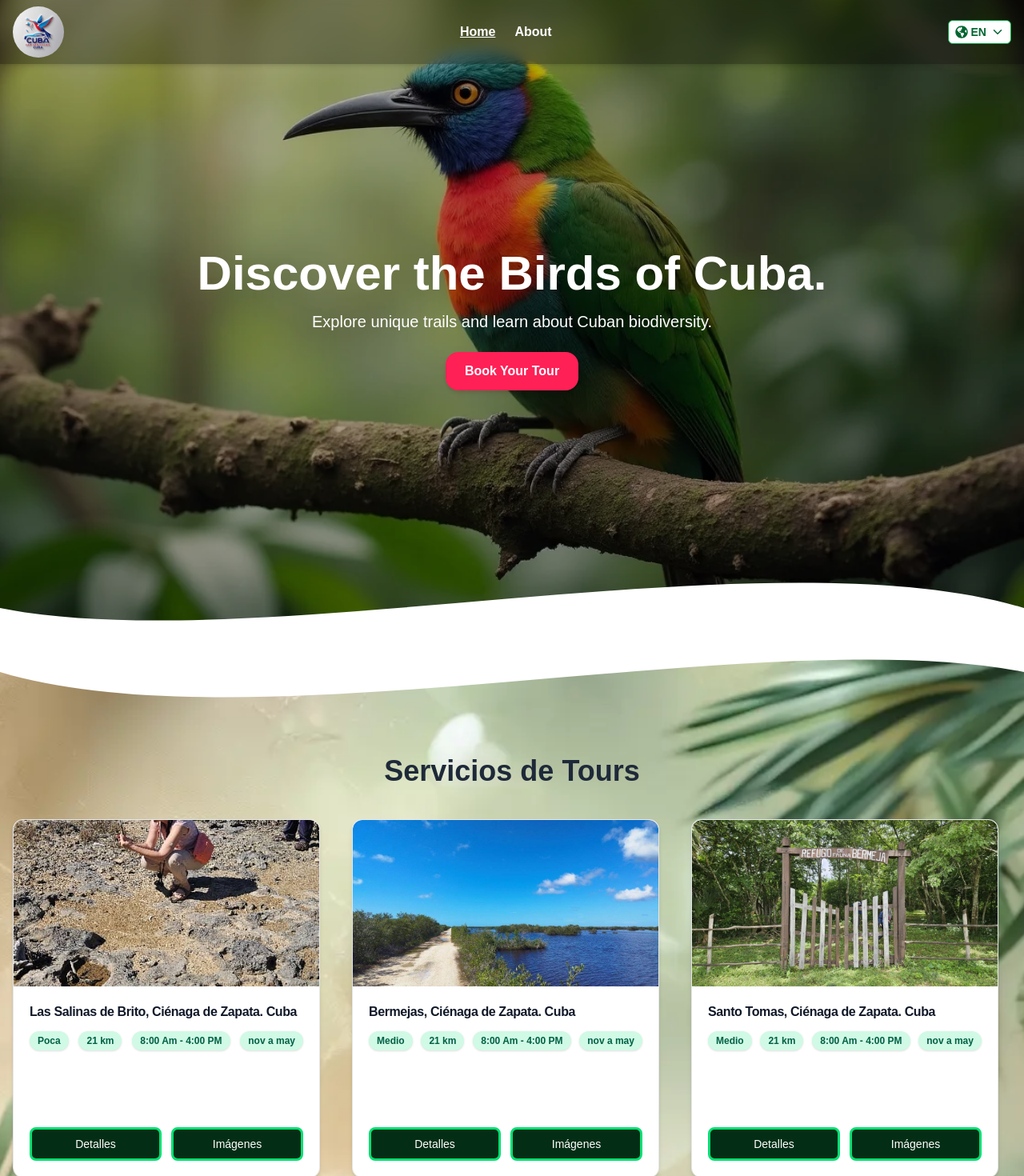
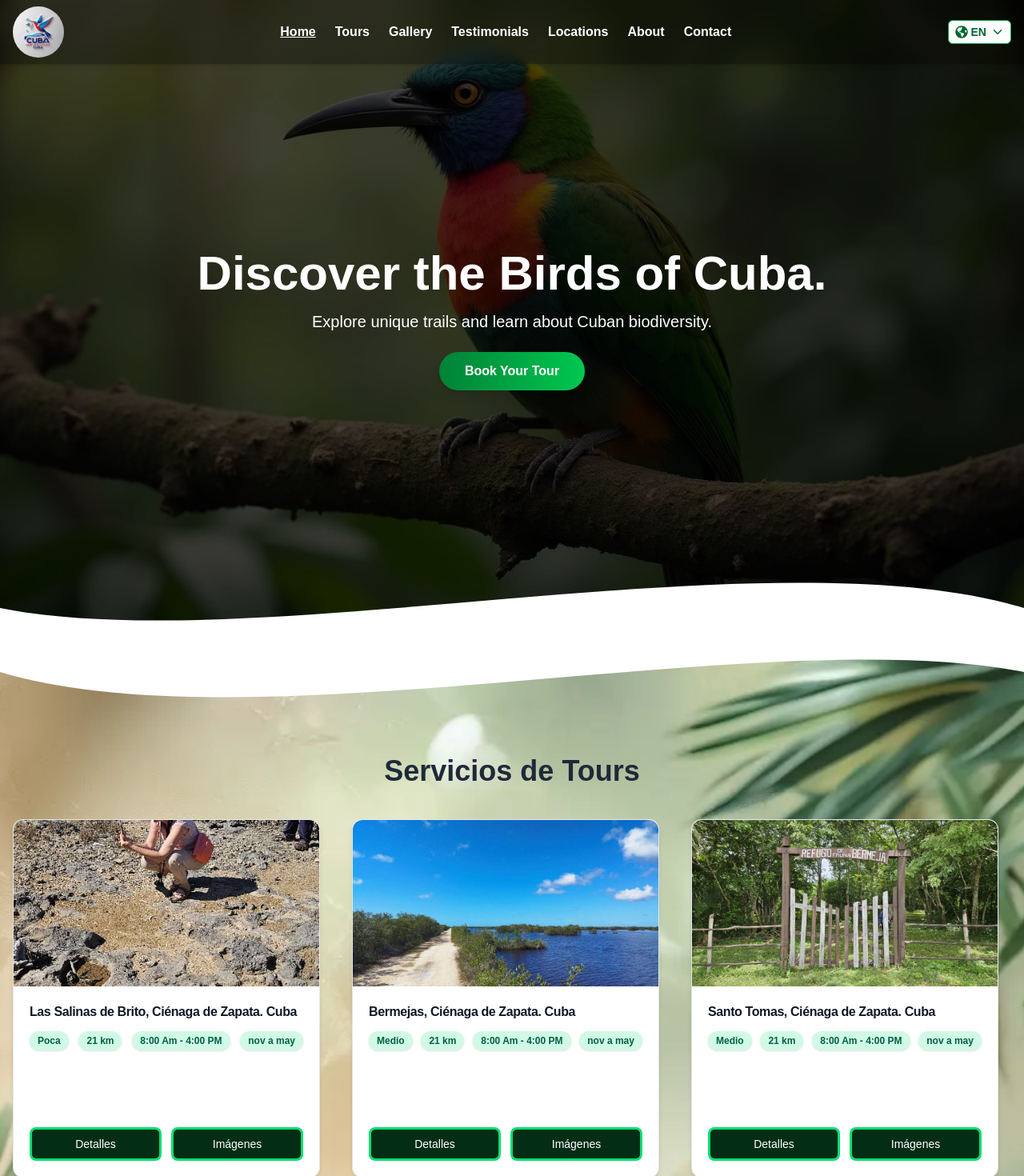
Before and after one commit to GLM1996/avescuba, a Next.js app: page /en in a window 1280 px wide. Shown: the top 1470 px of the page at 80% size. Built offline with nearby package versions, Linux system fonts and the light colour scheme.

Commit message:
Terminando Menu

```diff
--- a/messages/en.json
+++ b/messages/en.json
@@ -4,9 +4,15 @@
     "about": "Go to the about page"
   },
   "Navbar": {
-    "inicio": "Home",
-    "sobre": "About"
+    "home": "Home",
+    "tours": "Tours",
+    "gallery": "Gallery",
+    "testimonials": "Testimonials",
+    "locations": "Locations",
+    "about": "About",
+    "contact": "Contact"
   },
+
   "Hero": {
     "title": "Discover the Birds of Cuba.",
     "subtitle": "Explore unique trails and learn about Cuban biodiversity.",
--- a/messages/es.json
+++ b/messages/es.json
@@ -4,8 +4,13 @@
     "about": "Go to the about page"
   },
   "Navbar": {
-    "inicio": "Inicio",
-    "sobre": "Sobre Nosotros"
+    "home": "Inicio",
+    "tours": "Recorridos",
+    "gallery": "Galería",
+    "testimonials": "Testimonios",
+    "locations": "Ubicaciones",
+    "about": "Sobre Nosotros",
+    "contact": "Contáctame"
   },
   "Hero": {
     "title": "Descubre las Aves de Cuba.",
--- a/src/app/[locale]/components/Contactame.tsx
+++ b/src/app/[locale]/components/Contactame.tsx
@@ -5,7 +5,7 @@ export default function Contactame() {
     const mailtoLink = `mailto:${correo}`;
 
     return (
-      <section className="py-12 px-4 sm:px-8 max-w-4xl mx-auto bg-white rounded-xl shadow-md flex flex-col md:flex-row items-center gap-8 mt-8">
+      <section className="py-12 px-4 sm:px-8 max-w-4xl mx-auto bg-white rounded-xl shadow-md flex flex-col md:flex-row items-center gap-8 mt-8" id="contact">
         {/* Foto */}
         <div className="w-40 h-40 rounded-full overflow-hidden shadow-lg flex-shrink-0">
           <img
--- a/src/app/[locale]/components/Gallery.tsx
+++ b/src/app/[locale]/components/Gallery.tsx
@@ -21,6 +21,7 @@ export default function Gallery() {
     <section
       className="relative w-full bg-cover bg-center bg-no-repeat py-16 px-4"
       style={{ backgroundImage: "url('/gallery/gallery1.webp')" }}
+      id='gallery'
     >
 
       {/* SVG curve at top (inverted) */}
--- a/src/app/[locale]/components/Hero.tsx
+++ b/src/app/[locale]/components/Hero.tsx
@@ -1,25 +1,56 @@
+"use client";
+
 import { useTranslations } from 'next-intl';
 import React from 'react';
+import { motion } from 'framer-motion';
+import { BackgroundAnimation } from './animations/BackgroundAnimation';
 
 export default function Hero() {
   const t = useTranslations('Hero');
 
   return (
-    <section
-      className="relative h-screen w-full bg-cover bg-center bg-no-repeat"
-      style={{ backgroundImage: "url('/hero/hero1.webp')" }}
-    >
+    <section className="relative h-screen w-full overflow-hidden">
+      {/* Animated Background */}
+
+      <BackgroundAnimation
+        animation="slide"
+        duration={0.5}
+        backgroundImage="url('/hero/hero1.webp')"
+      />
+
       {/* Overlay */}
       <div className="absolute inset-0 bg-black/30" />
 
       {/* Content */}
-      <div className="relative z-10 flex flex-col items-center justify-center h-full text-center text-white px-4">
+      <motion.div
+        className="relative z-10 flex flex-col items-center justify-center h-full text-center text-white px-4"
+        initial={{ opacity: 0, y: 20 }}
+        animate={{ opacity: 1, y: 0 }}
+        transition={{ delay: 0.5, duration: 0.8, ease: "easeOut" }}
+      >
         <h1 className="text-4xl md:text-6xl font-bold mb-4">{t('title')}</h1>
         <p className="text-lg md:text-xl max-w-xl mb-6">{t('subtitle')}</p>
-        <button className="bg-rose-500 hover:bg-rose-600 text-white font-semibold py-3 px-6 rounded-2xl shadow-md transition duration-300">
+        <a
+          href="#contact"
+          className="
+            bg-gradient-to-r from-green-700 to-green-500
+            hover:from-green-600 hover:to-green-400
+            text-white font-semibold
+            py-3 px-8
+            rounded-full
+            shadow-lg
+            transition
+            duration-300
+            ease-in-out
+            cursor-pointer
+            select-none
+            focus:outline-none
+            focus:ring-4 focus:ring-green-300
+          "
+        >
           {t('button')}
-        </button>
-      </div>
+        </a>
+      </motion.div>
 
       {/* SVG curve at bottom */}
       <svg
@@ -29,13 +60,7 @@ export default function Hero() {
         style={{ height: '80px', display: 'block' }}
         xmlns="http://www.w3.org/2000/svg"
       >
-
-
-        <path
-          fill="#fff"
-          //d="M0,30 C360,80 1080,-20 1440,30 L1440,100 L0,100 Z"
-          d="M0,50 C360,130 1080,-70 1440,50 L1440,100 L0,100 Z"
-        />
+        <path fill="#fff" d="M0,50 C360,130 1080,-70 1440,50 L1440,100 L0,100 Z" />
       </svg>
     </section>
   );
--- a/src/app/[locale]/components/Navbar.tsx
+++ b/src/app/[locale]/components/Navbar.tsx
@@ -12,27 +12,30 @@ export default function Navbar() {
     const t = useTranslations('Navbar');
     const locale = useLocale();
 
-    const [selected, setSelected] = useState("inicio");
+    const [selected, setSelected] = useState("home");
     const [menuOpen, setMenuOpen] = useState(false);
 
     const links = [
-        { id: "inicio", label: t("inicio") },
-        { id: "sobre", label: t("sobre") },
+        { id: "home", label: t("home") },
+        { id: "tours", label: t("tours") },
+        { id: "gallery", label: t("gallery") },
+        { id: "testimonials", label: t("testimonials") },
+        { id: "locations", label: t("locations") },
+        { id: "about", label: t("about") },
+        { id: "contact", label: t("contact") },
     ];
 
-    const toggleLanguage = () => {
-        const newLocale = locale === 'es' ? 'en' : 'es';
-    };
 
     return (
         <nav className="fixed top-0 left-0 z-50 w-full h-20 px-4 flex justify-between items-center
                     bg-black/30 backdrop-blur-sm text-white shadow-md">
             <Image
-                src="/logo4.jpg"
+                src="/logo4.webp"
                 width={64}
                 height={64}
                 alt="Logo"
                 className="rounded-full"
+                priority
             />
 
             {/* Menú escritorio */}
@@ -43,28 +46,38 @@ export default function Navbar() {
                             href={`#${id}`}
                             onClick={() => setSelected(id)}
                             className={`cursor-pointer hover:text-white/70 transition ${selected === id ? "underline text-white" : ""}`}
-                            locale={locale}
+
                         >
                             {label}
                         </Link>
                     </li>
                 ))}
             </ul>
-            <LanguageDropdown/>
+            <LanguageDropdown />
 
             {/* Botón menú móvil */}
             <div className="md:hidden z-50">
                 <button
                     aria-label={menuOpen ? "Cerrar menú" : "Abrir menú"}
                     onClick={() => setMenuOpen(!menuOpen)}
+                    className='cursor-pointer'
                 >
                     {menuOpen ? <IoClose size={28} /> : <ImMenu size={28} />}
                 </button>
             </div>
 
             {/* Menú móvil */}
+            {/*
+            bg-gradient-to-b from-green-800 via-emerald-600 to-sky-500
+            bg-gradient-to-b from-yellow-300 via-orange-400 to-rose-500
+            bg-gradient-to-b from-lime-700 via-green-500 to-teal-400
+            bg-gradient-to-b from-amber-800 via-lime-700 to-green-500
+            backdrop-blur-sm bg-gradient-to-b from-green-900/80 via-green-600/70 to-sky-500/70
+
+            */}
             {menuOpen && (
-                <div className="fixed top-0 left-0 w-2/3 h-screen bg-green-800/90 z-[60] md:hidden flex flex-col items-center py-20 gap-6">
+                <div className="fixed top-0 left-0 w-2/3 h-screen backdrop-blur-sm bg-gradient-to-b from-green-800/90 via-emerald-600/90 to-sky-500/90 z-[60] md:hidden flex flex-col items-center py-20 gap-6
+">
                     <Image
                         src="/logo4.jpg"
                         width={64}
--- a/src/app/[locale]/components/Tours.tsx
+++ b/src/app/[locale]/components/Tours.tsx
@@ -1,8 +1,9 @@
 "use client";
 
-import { useState } from 'react';
 import tours from '../../../data/tours.json';
 import CardTours from './ui/CardTours';
+import { motion } from 'framer-motion';
+import { CardTourAnimation } from './animations/CardTourAnimation';
 
 export default function Tours() {
 
@@ -33,10 +34,13 @@ export default function Tours() {
 
         {/* Grid de tarjetas */}
         <div className="grid grid-cols-1 sm:grid-cols-2 md:grid-cols-3 gap-6">
-          {tours.map((tour) => (
-            <CardTours key={tour.id} tour={tour} />
+          {tours.map((tour, index) => (
+            <CardTourAnimation key={tour.id} delay={index * 0.15}>
+              <CardTours tour={tour} />
+            </CardTourAnimation>
           ))}
-        </div>
+
+        </div> quiero hacer animaciones a estas card
 
       </div>
       {/* SVG curve at bottom */}
--- /dev/null
+++ b/src/app/[locale]/components/animations/BackgroundAnimation.tsx
@@ -0,0 +1,42 @@
+import React, { CSSProperties } from 'react';
+import { motion } from 'framer-motion';
+
+interface BackgroundAnimationProps {
+  animation?: 'rotate' | 'slide';
+  duration?: number;
+  style?: CSSProperties;
+  backgroundImage?: string; // requires full "url(...)"
+  overlayOpacity?: number;
+}
+
+export const BackgroundAnimation: React.FC<BackgroundAnimationProps> = ({
+  animation = 'slide',
+  duration = 1.5,
+  style = {},
+  backgroundImage = '',
+  overlayOpacity = 0.6,
+}) => {
+  const variants = {
+    rotate: {
+      initial: { rotate: 0 },
+      animate: { rotate: 360 },
+    },
+    slide: {
+      initial: { x: '-100vw' },
+      animate: { x: 0 },
+    },
+  };
+
+  return (
+    <motion.div
+      className="absolute inset-0 bg-cover bg-center"
+      style={{ backgroundImage, ...style }}
+      initial={variants[animation].initial}
+      animate={variants[animation].animate}
+      transition={{ duration, ease: 'easeInOut' }}
+    >
+      {/* Optional Overlay */}
+      <div className="absolute inset-0 bg-black" style={{ opacity: overlayOpacity }} />
+    </motion.div>
+  );
+};
--- /dev/null
+++ b/src/app/[locale]/components/animations/CardTourAnimation.tsx
@@ -0,0 +1,28 @@
+import React, { CSSProperties, ReactNode } from "react";
+import { motion } from "framer-motion";
+
+interface CardTourAnimationProps {
+  children: ReactNode;
+  delay?: number;
+  duration?: number;
+  style?: CSSProperties;
+  animateOnce?: boolean;
+}
+
+export const CardTourAnimation: React.FC<CardTourAnimationProps> = ({
+  children,
+  delay = 0,
+  duration = 0.6,
+  style = {},
+  animateOnce = true,
+}) => (
+  <motion.div
+    style={style}
+    initial={{ opacity: 0, scale: 0.95 }}
+    whileInView={{ opacity: 1, scale: 1 }}
+    transition={{ duration, delay }}
+    viewport={{ once: animateOnce, margin: "-50px" }}
+  >
+    {children}
+  </motion.div>
+);
--- a/src/app/[locale]/components/ui/LanguageDropdown.tsx
+++ b/src/app/[locale]/components/ui/LanguageDropdown.tsx
@@ -43,7 +43,7 @@ export default function LanguageDropdown() {
     <div className="relative inline-block text-left z-50">
       <button
         onClick={() => setOpen(!open)}
-        className="inline-flex items-center gap-1 px-2 py-1 border border-green-600 dark:border-green-400 bg-white dark:bg-green-950 text-green-800 dark:text-green-100 font-semibold rounded-md shadow-sm hover:bg-green-100 dark:hover:bg-green-900 transition-all text-sm"
+        className="inline-flex items-center gap-1 px-2 py-1 border border-green-600 dark:border-green-400 bg-white dark:bg-green-950 text-green-800 dark:text-green-100 font-semibold rounded-md shadow-sm hover:bg-green-100 dark:hover:bg-green-900 transition-all text-sm cursor-pointer"
         type="button"
         aria-haspopup="true"
         aria-expanded={open}
--- a/src/app/[locale]/globals.css
+++ b/src/app/[locale]/globals.css
@@ -4,6 +4,9 @@
 :root {
   --background: #ffffff;
   --foreground: #171717;
+}
+html{
+  scroll-behavior: smooth;
 }
 
 @theme inline {
```
Also changed, not shown: public/logo4.webp (added).
